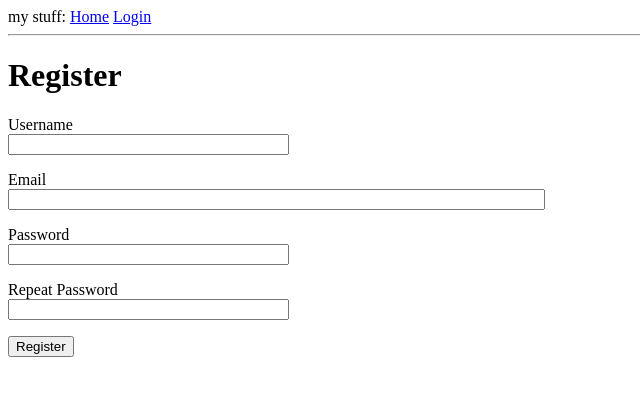
After one commit to HazardousHenkie/flask, a Flask app: page /register in a window 1280 px wide. The commit adds this page. Shown: the top 396 px of the page, without its empty margins (0-640 px from the left). Run offline with Flask 2, Linux system fonts and the light colour scheme.

Commit message:
add login and registration

```diff
--- a/app/__init__.py
+++ b/app/__init__.py
@@ -2,10 +2,13 @@ from flask import Flask
 from app.config import Config
 from flask_sqlalchemy import SQLAlchemy
 from flask_migrate import Migrate
+from flask_login import LoginManager
 
 app = Flask(__name__)
 app.config.from_object(Config)
 db = SQLAlchemy(app)
 migrate = Migrate(app, db)
+login = LoginManager(app)
+login.login_view = 'login'
 
 from app import routes, models
--- a/app/forms.py
+++ b/app/forms.py
@@ -1,9 +1,28 @@
 from flask_wtf import FlaskForm
 from wtforms import StringField, PasswordField, BooleanField, SubmitField
-from wtforms.validators import DataRequired
+from wtforms.validators import  ValidationError, DataRequired, Email, EqualTo
+from app.models import User
 
 class LoginForm(FlaskForm):
     username = StringField('Username', validators=[DataRequired()])
     password = PasswordField('Password', validators=[DataRequired()])
     remember_me = BooleanField('Remember Me')
     submit = SubmitField('Sign In')
+
+class RegistrationForm(FlaskForm):
+    username = StringField('Username', validators=[DataRequired()])
+    email = StringField('Email', validators=[DataRequired(), Email()])
+    password = PasswordField('Password', validators=[DataRequired()])
+    password2 = PasswordField(
+        'Repeat Password', validators=[DataRequired(), EqualTo('password')])
+    submit = SubmitField('Register')
+
+    def validate_username(self, username):
+        user = User.query.filter_by(username=username.data).first()
+        if user is not None:
+            raise ValidationError('Please use a different username.')
+
+    def validate_email(self, email):
+        user = User.query.filter_by(email=email.data).first()
+        if user is not None:
+            raise ValidationError('Please use a different email address.')
--- a/app/routes.py
+++ b/app/routes.py
@@ -1,12 +1,14 @@
-from app import app
-from flask import render_template, flash, redirect, url_for
-from app.forms import LoginForm
+from app import app, db
+from flask import render_template, flash, redirect, url_for, request
+from app.forms import LoginForm, RegistrationForm
+from flask_login import  current_user, login_user, logout_user
+from app.models import User
+from flask_login import login_required
+from werkzeug.urls import url_parse
 
 @app.route('/')
+@login_required
 def index():
-    user = {
-        'username': 'Kyle'
-    }
     posts = [
         {
             'author': {'username': 'John'},
@@ -17,12 +19,40 @@ def index():
             'body': 'The Avengers movie was so cool!'
         }
     ]
-    return render_template('index.html', title='Home', user=user, posts=posts)
+    return render_template('index.html', title='Home', posts=posts)
+
 @app.route('/login', methods=['GET', 'POST'])
 def login():
+    if current_user.is_authenticated:
+        return redirect(url_for('index'))
     form = LoginForm()
     if form.validate_on_submit():
-        flash('Login requested for user {}, remember_me={}'.format(
-            form.username.data, form.remember_me.data))
+        user = User.query.filter_by(username=form.username.data).first()
+        if user is None or not user.check_password(form.password.data):
+            flash('Invalid username or password')
+            return redirect(url_for('login'))
+        login_user(user, remember=form.remember_me.data)
+        next_page = request.args.get('next')
+        if not next_page or url_parse(next_page).netloc != '':
+            next_page = url_for('index')
+        return redirect(next_page)
+    return render_template('login.html', title='Sign In', form=form)
+
+@app.route('/logout')
+def logout():
+    logout_user()
+    return redirect(url_for('index'))
+
+@app.route('/register', methods=['GET', 'POST'])
+def register():
+    if current_user.is_authenticated:
         return redirect(url_for('index'))
-    return render_template('login.html', title='Sign In', form=form)
+    form = RegistrationForm()
+    if form.validate_on_submit():
+        user = User(username=form.username.data, email=form.email.data)
+        user.set_password(form.password.data)
+        db.session.add(user)
+        db.session.commit()
+        flash('Congratulations, you are now a registered user!')
+        return redirect(url_for('login'))
+    return render_template('register.html', title='Register', form=form)
--- a/app/templates/base.html
+++ b/app/templates/base.html
@@ -10,7 +10,11 @@
         <div>
             my stuff:
             <a href="{{ url_for('index') }}">Home</a>
+            {% if current_user.is_anonymous %}
             <a href="{{ url_for('login') }}">Login</a>
+            {% else %}
+            <a href="{{ url_for('logout') }}">Logout</a>
+            {% endif %}
         </div>
         {% with messages = get_flashed_messages() %}
             {% if messages %}
--- a/app/templates/index.html
+++ b/app/templates/index.html
@@ -1,7 +1,7 @@
 {% extends "base.html" %}
 
 {% block content %}
-    <h1>Hi, {{ user.username }}!</h1>
+    <h1>Hi, {{ current_user.username }}!</h1>
     {% for post in posts %}
     <div><p>{{ post.author.username }} says: <b>{{ post.body }}</b></p></div>
     {% endfor %}
--- a/app/templates/login.html
+++ b/app/templates/login.html
@@ -21,4 +21,6 @@
         <p>{{ form.remember_me() }} {{ form.remember_me.label }}</p>
         <p>{{ form.submit() }}</p>
     </form>
+
+    <p>New User? <a href="{{ url_for('register') }}">Click to Register!</a></p>
 {% endblock %}
--- /dev/null
+++ b/app/templates/register.html
@@ -0,0 +1,37 @@
+{% extends "base.html" %}
+
+{% block content %}
+    <h1>Register</h1>
+    <form action="" method="post">
+        {{ form.hidden_tag() }}
+        <p>
+            {{ form.username.label }}<br>
+            {{ form.username(size=32) }}<br>
+            {% for error in form.username.errors %}
+                <span style="color: red;">[{{ error }}]</span>
+            {% endfor %}
+        </p>
+        <p>
+            {{ form.email.label }}<br>
+            {{ form.email(size=64) }}<br>
+            {% for error in form.email.errors %}
+                <span style="color: red;">[{{ error }}]</span>
+            {% endfor %}
+        </p>
+        <p>
+            {{ form.password.label }}<br>
+            {{ form.password(size=32) }}<br>
+            {% for error in form.password.errors %}
+                <span style="color: red;">[{{ error }}]</span>
+            {% endfor %}
+        </p>
+        <p>
+            {{ form.password2.label }}<br>
+            {{ form.password2(size=32) }}<br>
+            {% for error in form.password2.errors %}
+                <span style="color: red;">[{{ error }}]</span>
+            {% endfor %}
+        </p>
+        <p>{{ form.submit() }}</p>
+    </form>
+{% endblock %}
```
Also changed, not shown: app/models.py (+8 -2 lines), app/app.db.
